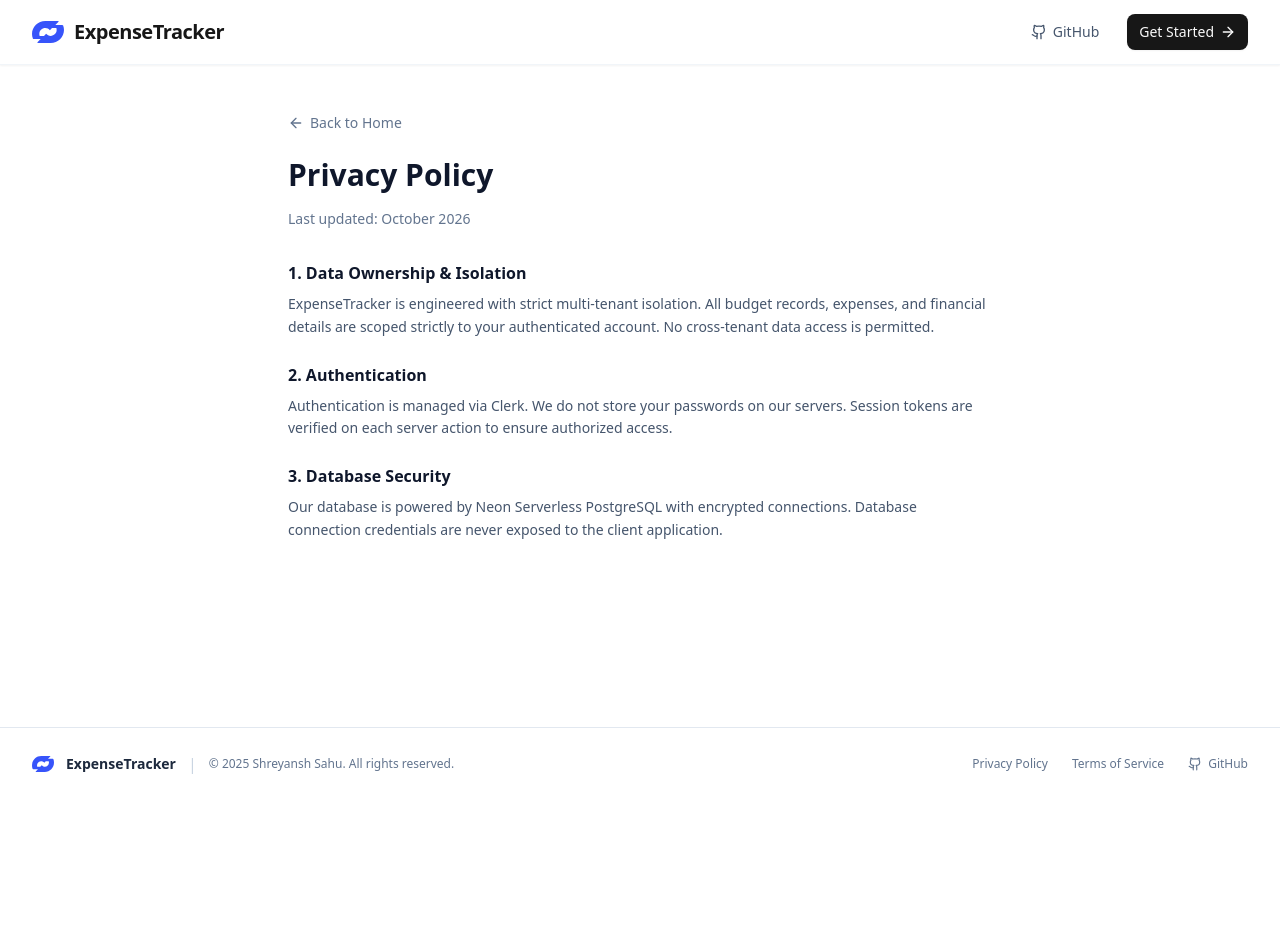
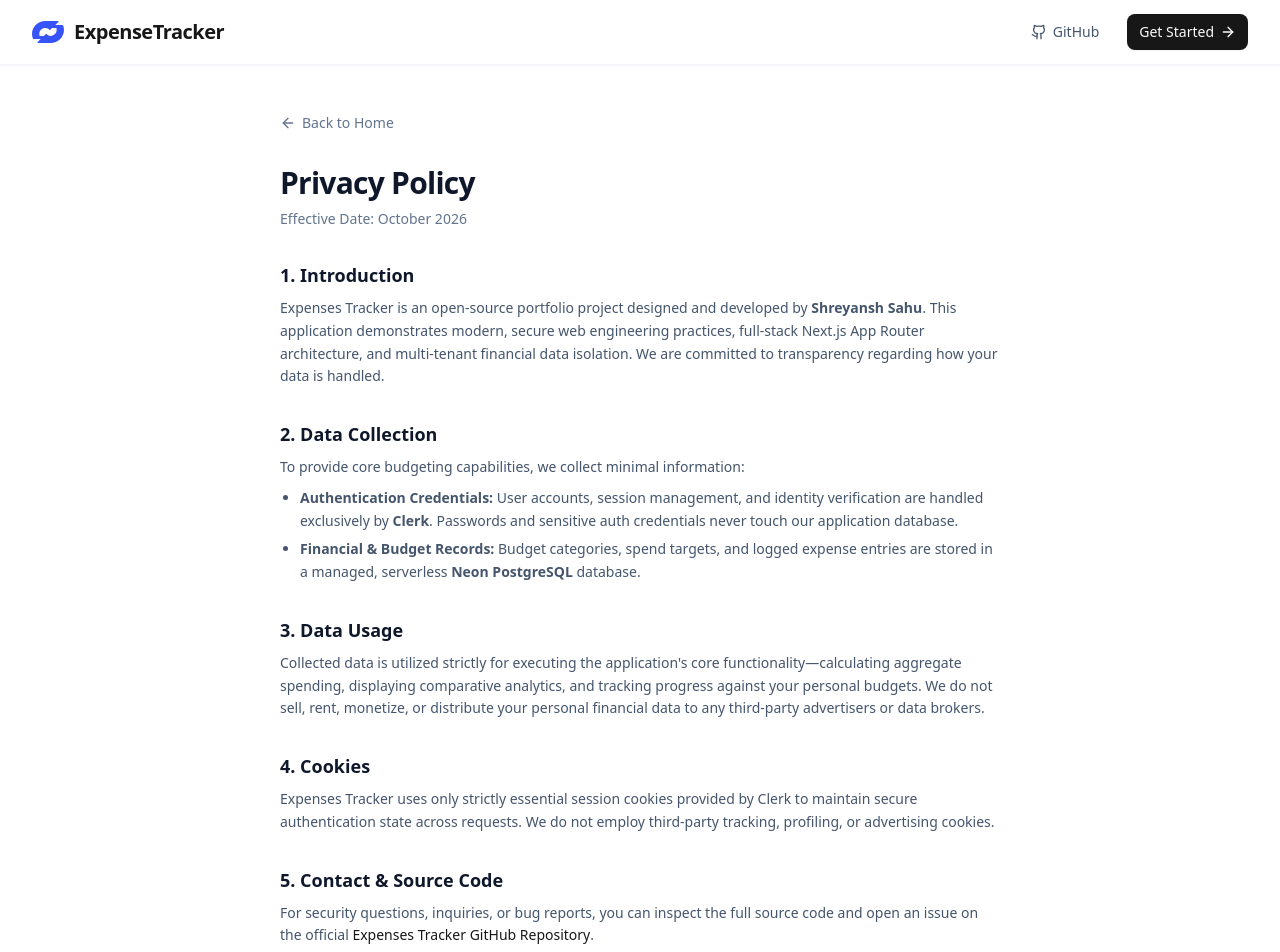
Before and after one commit to shadow190202/Expenses-Tracker, a Next.js app: page /privacy in a window 1280 px wide. Shown: the top 952 px of the page. Before the commit the page ends 800 px from the top, so only its background shows below. Built offline with nearby package versions, Linux system fonts and the light colour scheme; no server answers.

Commit message:
feat(legal): add static privacy policy and terms of service pages

```diff
--- a/app/privacy/page.jsx
+++ b/app/privacy/page.jsx
@@ -8,40 +8,95 @@
   return (
     <div className="min-h-screen flex flex-col bg-white">
       <Header />
-      <main className="flex-1 max-w-3xl mx-auto px-4 py-12 sm:px-6 lg:px-8">
+      <main className="flex-1 max-w-3xl mx-auto py-12 px-6 text-slate-800">
         <Link
           href="/"
-          className="inline-flex items-center gap-1.5 text-sm text-slate-500 hover:text-slate-900 transition-colors mb-6"
+          className="inline-flex items-center gap-1.5 text-sm text-slate-500 hover:text-slate-900 transition-colors mb-8"
         >
           <ArrowLeft className="h-4 w-4" />
           Back to Home
         </Link>
-        <h1 className="text-3xl font-extrabold text-slate-900 mb-4">Privacy Policy</h1>
-        <p className="text-sm text-slate-500 mb-8">Last updated: October 2026</p>
 
-        <div className="space-y-6 text-sm text-slate-600 leading-relaxed">
+        <h1 className="text-3xl font-extrabold text-slate-900 tracking-tight mb-2">
+          Privacy Policy
+        </h1>
+        <p className="text-sm text-slate-500 mb-8">Effective Date: October 2026</p>
+
+        <div className="space-y-8 text-sm text-slate-600 leading-relaxed">
+          {/* 1. Introduction */}
           <section>
-            <h2 className="text-base font-semibold text-slate-900 mb-2">1. Data Ownership & Isolation</h2>
+            <h2 className="text-lg font-bold text-slate-900 mb-2">
+              1. Introduction
+            </h2>
             <p>
-              ExpenseTracker is engineered with strict multi-tenant isolation. All budget records,
-              expenses, and financial details are scoped strictly to your authenticated account.
-              No cross-tenant data access is permitted.
+              Expenses Tracker is an open-source portfolio project designed and developed
+              by <strong>Shreyansh Sahu</strong>. This application demonstrates modern,
+              secure web engineering practices, full-stack Next.js App Router architecture,
+              and multi-tenant financial data isolation. We are committed to transparency
+              regarding how your data is handled.
             </p>
           </section>
 
+          {/* 2. Data Collection */}
           <section>
-            <h2 className="text-base font-semibold text-slate-900 mb-2">2. Authentication</h2>
+            <h2 className="text-lg font-bold text-slate-900 mb-2">
+              2. Data Collection
+            </h2>
             <p>
-              Authentication is managed via Clerk. We do not store your passwords on our servers.
-              Session tokens are verified on each server action to ensure authorized access.
+              To provide core budgeting capabilities, we collect minimal information:
+            </p>
+            <ul className="list-disc pl-5 mt-2 space-y-1.5">
+              <li>
+                <strong>Authentication Credentials:</strong> User accounts, session management,
+                and identity verification are handled exclusively by <strong>Clerk</strong>.
+                Passwords and sensitive auth credentials never touch our application database.
+              </li>
+              <li>
+                <strong>Financial & Budget Records:</strong> Budget categories, spend targets,
+                and logged expense entries are stored in a managed, serverless <strong>Neon PostgreSQL</strong> database.
+              </li>
+            </ul>
+          </section>
+
+          {/* 3. Data Usage */}
+          <section>
+            <h2 className="text-lg font-bold text-slate-900 mb-2">
+              3. Data Usage
+            </h2>
+            <p>
+              Collected data is utilized strictly for executing the application&apos;s core functionality—calculating
+              aggregate spending, displaying comparative analytics, and tracking progress against your personal budgets.
+              We do not sell, rent, monetize, or distribute your personal financial data to any third-party advertisers or data brokers.
             </p>
           </section>
 
+          {/* 4. Cookies */}
           <section>
-            <h2 className="text-base font-semibold text-slate-900 mb-2">3. Database Security</h2>
+            <h2 className="text-lg font-bold text-slate-900 mb-2">
+              4. Cookies
+            </h2>
             <p>
-              Our database is powered by Neon Serverless PostgreSQL with encrypted connections.
-              Database connection credentials are never exposed to the client application.
+              Expenses Tracker uses only strictly essential session cookies provided by Clerk to maintain secure
+              authentication state across requests. We do not employ third-party tracking, profiling, or advertising cookies.
+            </p>
+          </section>
+
+          {/* 5. Contact */}
+          <section>
+            <h2 className="text-lg font-bold text-slate-900 mb-2">
+              5. Contact & Source Code
+            </h2>
+            <p>
+              For security questions, inquiries, or bug reports, you can inspect the full source code and open an issue on the official{" "}
+              <a
+                href="https://github.com/shadow190202/Expenses-Tracker"
+                target="_blank"
+                rel="noopener noreferrer"
+                className="text-primary font-medium hover:underline"
+              >
+                Expenses Tracker GitHub Repository
+              </a>
+              .
             </p>
           </section>
         </div>
--- a/app/terms/page.jsx
+++ b/app/terms/page.jsx
@@ -8,39 +8,87 @@
   return (
     <div className="min-h-screen flex flex-col bg-white">
       <Header />
-      <main className="flex-1 max-w-3xl mx-auto px-4 py-12 sm:px-6 lg:px-8">
+      <main className="flex-1 max-w-3xl mx-auto py-12 px-6 text-slate-800">
         <Link
           href="/"
-          className="inline-flex items-center gap-1.5 text-sm text-slate-500 hover:text-slate-900 transition-colors mb-6"
+          className="inline-flex items-center gap-1.5 text-sm text-slate-500 hover:text-slate-900 transition-colors mb-8"
         >
           <ArrowLeft className="h-4 w-4" />
           Back to Home
         </Link>
-        <h1 className="text-3xl font-extrabold text-slate-900 mb-4">Terms of Service</h1>
-        <p className="text-sm text-slate-500 mb-8">Last updated: October 2026</p>
 
-        <div className="space-y-6 text-sm text-slate-600 leading-relaxed">
+        <h1 className="text-3xl font-extrabold text-slate-900 tracking-tight mb-2">
+          Terms of Service
+        </h1>
+        <p className="text-sm text-slate-500 mb-8">Effective Date: October 2026</p>
+
+        <div className="space-y-8 text-sm text-slate-600 leading-relaxed">
+          {/* 1. Acceptance of Terms */}
           <section>
-            <h2 className="text-base font-semibold text-slate-900 mb-2">1. Terms of Use</h2>
+            <h2 className="text-lg font-bold text-slate-900 mb-2">
+              1. Acceptance of Terms
+            </h2>
             <p>
-              By accessing ExpenseTracker, you agree to use this application for personal budgeting
-              and financial management purposes in compliance with all applicable laws.
+              By accessing, browsing, or creating an account on Expenses Tracker, you acknowledge
+              and agree to be bound by these Terms of Service. If you do not agree with any part
+              of these terms, please discontinue using the service immediately.
             </p>
           </section>
 
+          {/* 2. Nature of the Service */}
           <section>
-            <h2 className="text-base font-semibold text-slate-900 mb-2">2. Open Source License</h2>
+            <h2 className="text-lg font-bold text-slate-900 mb-2">
+              2. Nature of the Service (Portfolio Project)
+            </h2>
             <p>
-              This project is licensed under the MIT License. You may inspect, fork, and contribute
-              to the source code on GitHub.
+              Expenses Tracker is developed and hosted as an engineering showcase and portfolio demonstration
+              project by Shreyansh Sahu. This service is <strong>NOT financial, tax, or legal advice</strong>.
+              Users should not rely on this application for critical business accounting, statutory filing,
+              or auditing purposes.
             </p>
           </section>
 
+          {/* 3. "As Is" Disclaimer */}
           <section>
-            <h2 className="text-base font-semibold text-slate-900 mb-2">3. Disclaimer</h2>
+            <h2 className="text-lg font-bold text-slate-900 mb-2">
+              3. &quot;As Is&quot; Disclaimer
+            </h2>
             <p>
-              ExpenseTracker is an informational budgeting utility. It does not provide certified
-              financial, accounting, or tax advice.
+              The application, its database, and associated services are provided on an &quot;AS IS&quot;
+              and &quot;AS AVAILABLE&quot; basis without warranties of any kind, either express or implied,
+              including but not limited to merchantability, fitness for a particular purpose, or uninterrupted availability.
+            </p>
+          </section>
+
+          {/* 4. Account & Data Termination */}
+          <section>
+            <h2 className="text-lg font-bold text-slate-900 mb-2">
+              4. Account Termination & Database Resets
+            </h2>
+            <p>
+              Because this is a demonstration environment, the developer reserves the right to wipe database records,
+              reset migration schemas, prune inactive test data, or suspend the hosted demo at any time without prior notice.
+            </p>
+          </section>
+
+          {/* 5. Governing Law & Licensing */}
+          <section>
+            <h2 className="text-lg font-bold text-slate-900 mb-2">
+              5. Governing Law & Open-Source License
+            </h2>
+            <p>
+              The source code for Expenses Tracker is licensed under the <strong>MIT License</strong>.
+              You are free to inspect, fork, or run your own private instance under the terms of the MIT license.
+              Source code and licensing documentation can be reviewed on the{" "}
+              <a
+                href="https://github.com/shadow190202/Expenses-Tracker"
+                target="_blank"
+                rel="noopener noreferrer"
+                className="text-primary font-medium hover:underline"
+              >
+                GitHub Repository
+              </a>
+              .
             </p>
           </section>
         </div>
```
